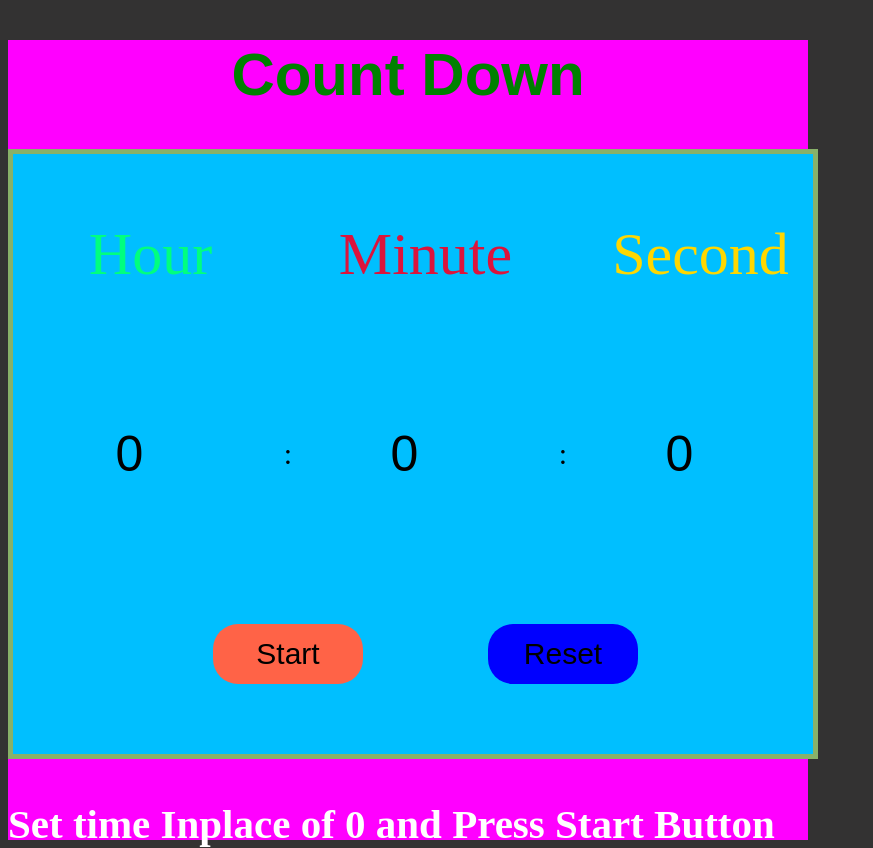
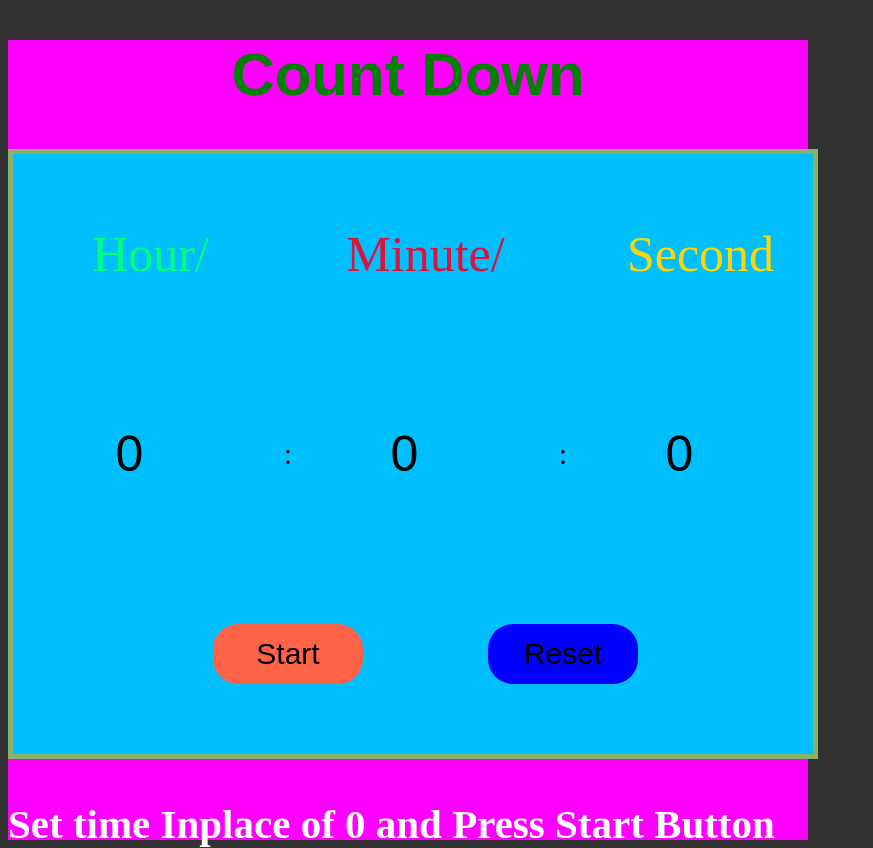
Before and after one commit to sambit985/Time_Count_Down, a plain HTML site: page index.html in a window 1280 px wide. Shown: the whole page, without its empty margins (0-873 px from the left). Drawn offline with Linux system fonts and the light colour scheme.

Commit message:
Update index.html

```diff
--- a/index.html
+++ b/index.html
@@ -12,7 +12,7 @@
     <h1 style="justify-cintent:center;font-size:60px;">Count Down </h1>
 
     <div id="container">
-    <p id="hour-label"style="color:springgreen;font-size:60px"class="label">Hour</p><p id="min-label"style="color:crimson;font-size:60px" class="label">Minute</p><p id="sec-label"style="color:gold;font-size:60px" class="label">Second</p>
+    <p id="hour-label"style="color:springgreen;font-size:50px"class="label">Hour/</p><p id="min-label"style="color:crimson;font-size:50px" class="label">Minute/</p><p id="sec-label"style="color:gold;font-size:50px" class="label">Second</p>
         <input id="hour" type="number" max="99" min="0" value="0" class="time"><p id="p1" class="semicolon">:</p><input id="minute" type="number" max="60" min="0" value="0" class="time"><p id="p2" class="semicolon">:</p><input id="sec" type="number" max="60" min="0" value="0" class="time">
         <!-- buttons -->
     <button id="start"style="background-color:tomato;border:none;border-radius:25px" class="btn">Start</button>
```
